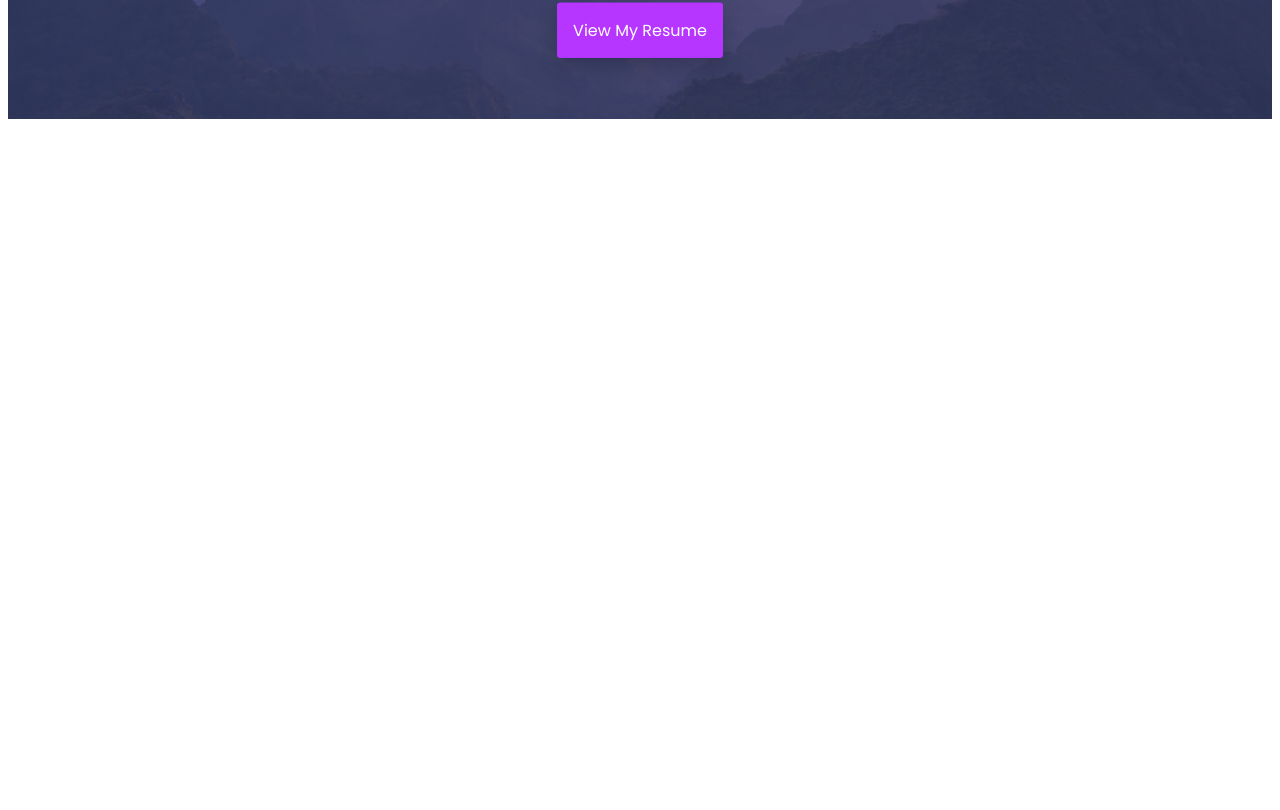
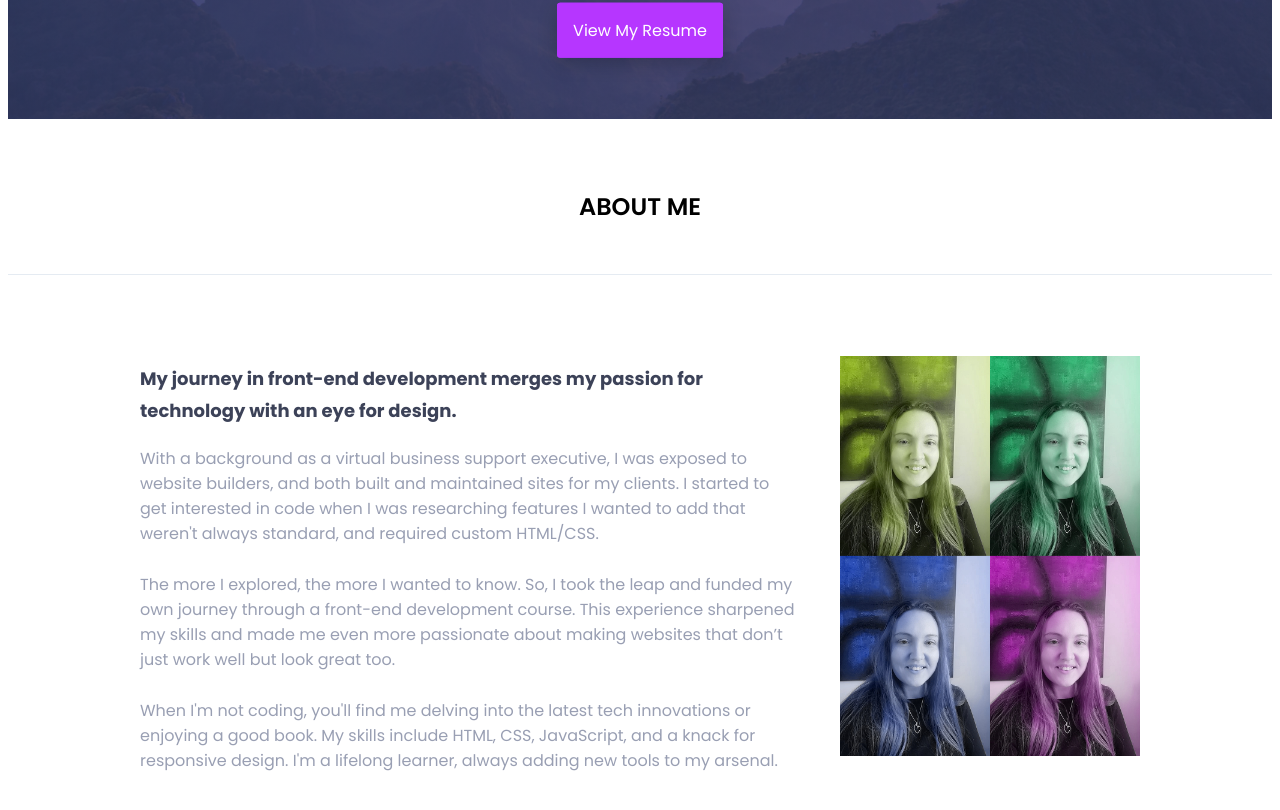
Before and after one commit to Chloedj/reactportfoliochloe, a React (Create React App) app: page / in a window 1280 px wide. Shown: the part 566-1376 px from the top of the page. Before the commit the page ends 800 px from the top, so only its background shows below. Built offline with nearby package versions, Linux system fonts and the light colour scheme.

Commit message:
Added About Me section

```diff
--- /dev/null
+++ b/src/AboutMe.css
@@ -0,0 +1,47 @@
+.about-me-content {
+    display: flex;
+    justify-content: center;
+    align-items: center;
+    max-width: 1000px;
+    margin: 0 auto;
+    gap: 40px;
+}
+
+.about-me h2,
+.projects h2 {
+    font-size: 24px;
+    font-weight: 600;
+    text-transform: uppercase;
+    padding: 50px 0;
+    border-bottom: 1px solid #e5ebf2;
+    text-align: center;
+}
+
+.about-me h3 {
+    font-size: 18px;
+    color: #3c4258;
+    text-transform: initial;
+    line-height: 1.8;
+    padding-top: 50px;
+}
+
+.about-me p {
+    font-size: 16px;
+    color: #999fb3;
+    padding: 0px 0 10px;
+
+}
+
+.about-image {
+    max-height: 400px;
+    width: auto;
+}
+
+.social-icons {
+    text-align: center;
+}
+
+.social-icons a {
+    margin: 0 10px;
+    color: #37436D;
+}
--- /dev/null
+++ b/src/AboutMe.js
@@ -0,0 +1,58 @@
+import React from 'react'
+import './AboutMe.css'
+import ChloePopArt from './images/ChloePopArt.jpg'
+
+const AboutMe = () => {
+  return (
+    <section className="about-me" id="about-me">
+        <h2>About Me</h2>
+        <div className="about-me-content">
+          <div className="about-me-text">
+            <h3>
+              My journey in front-end development merges my passion for
+              technology with an eye for design.
+            </h3>
+            <p>
+              With a background as a virtual business support executive, I was
+              exposed to website builders, and both built and maintained sites
+              for my clients. I started to get interested in code when I was
+              researching features I wanted to add that weren't always standard,
+              and required custom HTML/CSS.
+            </p>
+            <p>
+              The more I explored, the more I wanted to know. So, I took the
+              leap and funded my own journey through a front-end development
+              course. This experience sharpened my skills and made me even more
+              passionate about making websites that don’t just work well but
+              look great too.
+            </p>
+            <p>
+              When I'm not coding, you'll find me delving into the latest tech
+              innovations or enjoying a good book. My skills include HTML, CSS,
+              JavaScript, and a knack for responsive design. I'm a lifelong
+              learner, always adding new tools to my arsenal.
+            </p>
+            <div className="social-icons">
+              <a
+                href="https://www.linkedin.com/in/chloe-duggan-jones/"
+                target="_blank" rel="noreferrer"
+                ><i className="fa-brands fa-linkedin fa-2x"></i
+              ></a>
+              <a href="https://github.com/Chloedj" target="_blank" rel="noreferrer">
+                <i className="fa-brands fa-github fa-2x"></i
+              ></a>
+            </div>
+          </div>
+          <div className="about-me-image">
+            <img
+              src={ChloePopArt}
+              alt="Chloe Duggan-Jones"
+              className="about-image"
+            />
+          </div>
+        </div>
+      </section>
+  )
+}
+
+export default AboutMe
--- a/src/App.js
+++ b/src/App.js
@@ -1,3 +1,4 @@
+import AboutMe from './AboutMe';
 import './App.css';
 import Hero from './Hero';
 import Navbar from './navbar';
@@ -7,6 +8,7 @@ function App() {
     <div className="App">
       <Navbar />
       <Hero />
+      <AboutMe />
     </div>
   );
 }
--- a/src/Hero.css
+++ b/src/Hero.css
@@ -1,8 +1,3 @@
-body{
-        font-family: "Poppins", sans-serif;
-    }
-
-
 .hero {
     background-color: #37436D;
     text-align: center;
```
Also changed, not shown: src/images/ChloePopArt.jpg (renamed from src/images/Chloe pop art.jpg).
